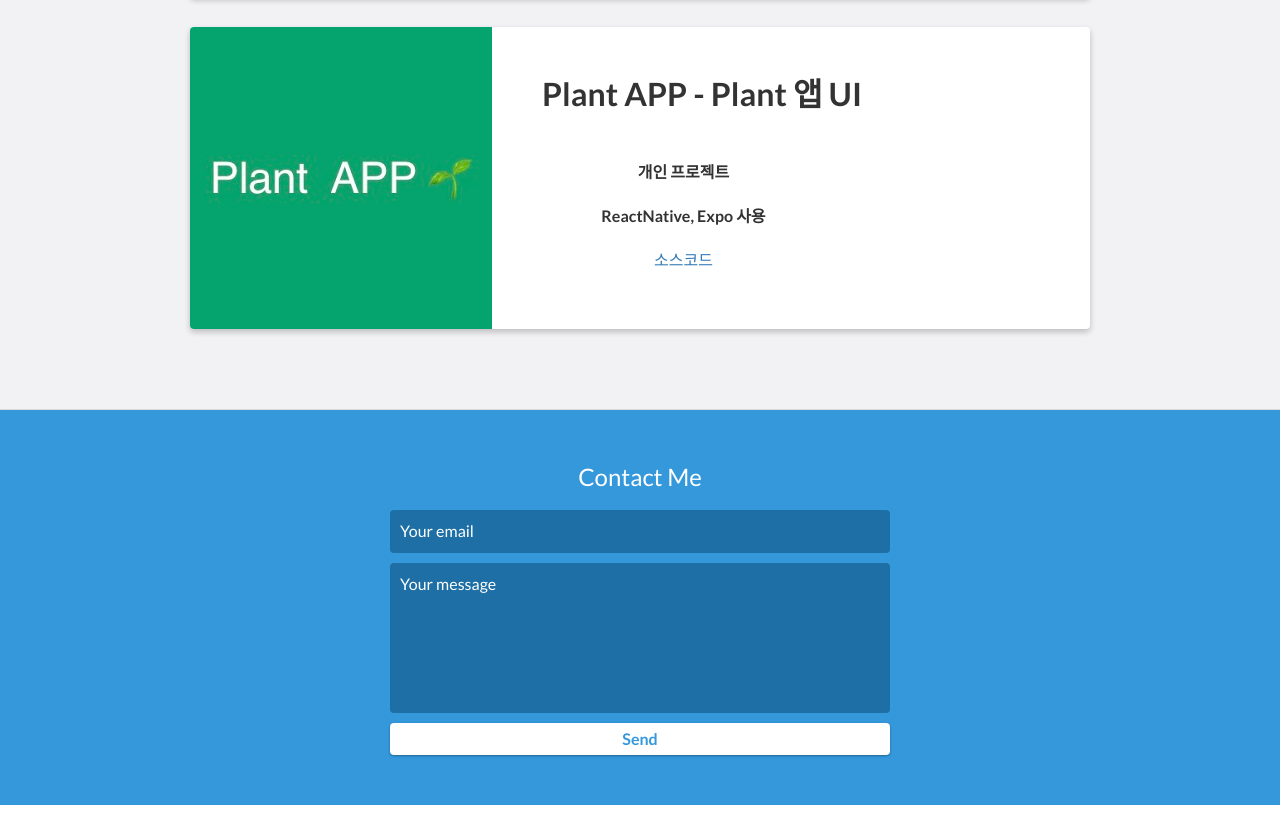
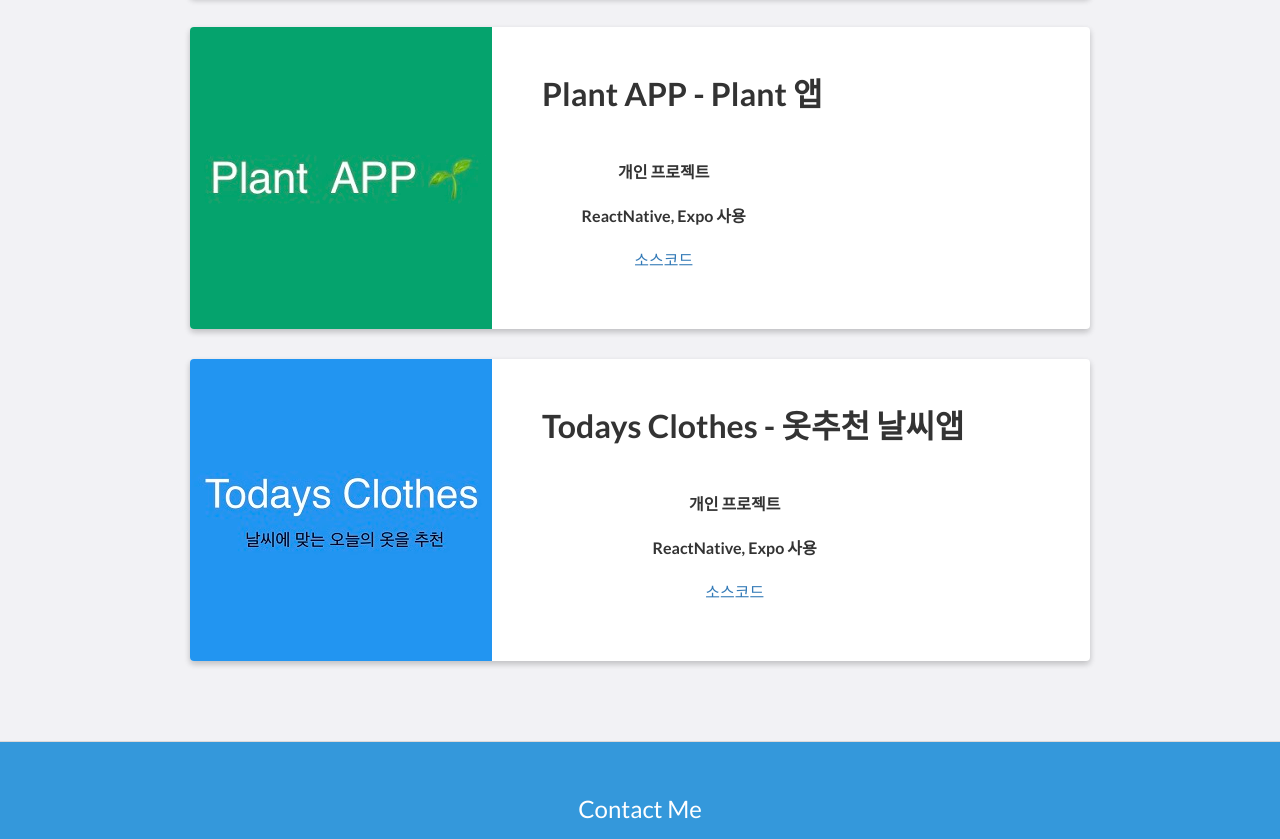
Before and after one commit to Hwang-YoonJi/hyj.github.io, a website: page index.html in a window 1280 px wide. Shown: the part 2649-3488 px from the top of the page. Drawn offline with nearby package versions, Linux system fonts and the light colour scheme.

Commit message:
오늘의옷 추가

```diff
--- a/index.html
+++ b/index.html
@@ -162,11 +162,30 @@
                     <div class="project-info">
                         <h1>
                             &nbsp; &nbsp; &nbsp;
-                            Plant APP - Plant 앱 UI
+                            Plant APP - Plant 앱
                         </h1>
                         <h4><br>개인 프로젝트</h4>
                         <h4>ReactNative, Expo 사용</h4>
                         <a href="https://github.com/Hwang-YoonJi/Plant-App.git" target="_blank">소스코드</a>
+                        <p><br></p>
+                    </div>
+                    <!-- End .project-info -->
+                </div>
+                <!-- End .project -->
+
+                <div class="project shadow-large">
+                    <div class="project-image">
+                        <img src="images/project-TC.jpeg" />
+                    </div>
+                    <!-- End .project-image -->
+                    <div class="project-info">
+                        <h1>
+                            &nbsp; &nbsp; &nbsp;
+                            Todays Clothes - 옷추천 날씨앱
+                        </h1>
+                        <h4><br>개인 프로젝트</h4>
+                        <h4>ReactNative, Expo 사용</h4>
+                        <a href="https://github.com/Hwang-YoonJi/TodaysClothes.git" target="_blank">소스코드</a>
                         <p><br></p>
                     </div>
                     <!-- End .project-info -->
```
Also changed, not shown: README.md, images/3.jpg (added), images/3.png (deleted), images/project-TC.jpeg (added).
